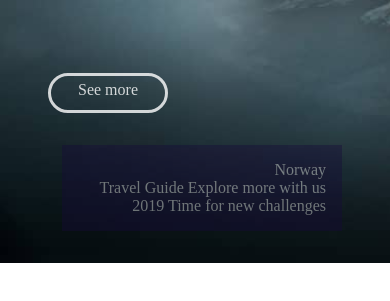
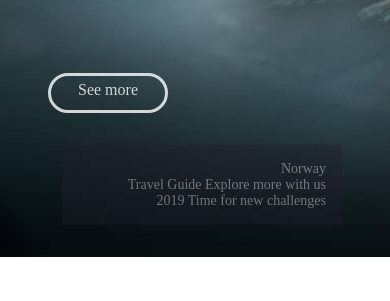
Before and after one commit to Heemharr/travelweb, a plain HTML site: page index.html in a window 390 px wide. Shown: the part 395-696 px from the top of the page. Drawn offline with nearby package versions, Linux system fonts and the light colour scheme.

Commit message:
bug fixes

```diff
--- a/style.css
+++ b/style.css
@@ -137,7 +137,7 @@ main .end {
     justify-content: space-between;
 }
 main .end .norway {
-    background-color: rgb(24, 11, 59);
+    background-color: rgb(34, 30, 44);
     opacity: 50%;
     padding: 1.5rem;
     margin-bottom: 2rem;
@@ -251,6 +251,7 @@ main .end .norway {
     text-align: right;
     float: right;
     width: 280px;
+    font-size: 14px;
 }
 }
 @media screen and (min-width: 560px) and (max-width: 776px){
```
